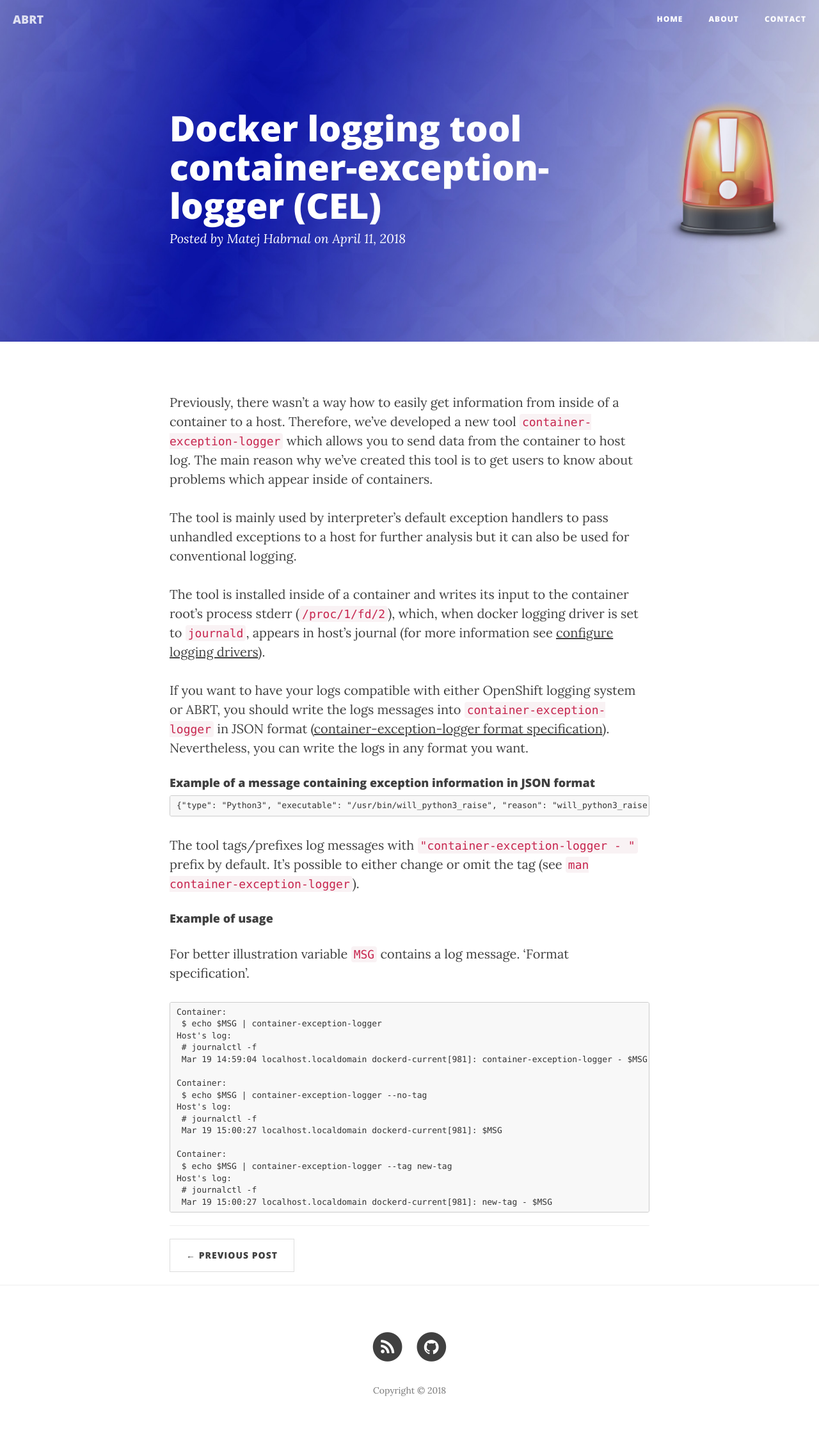
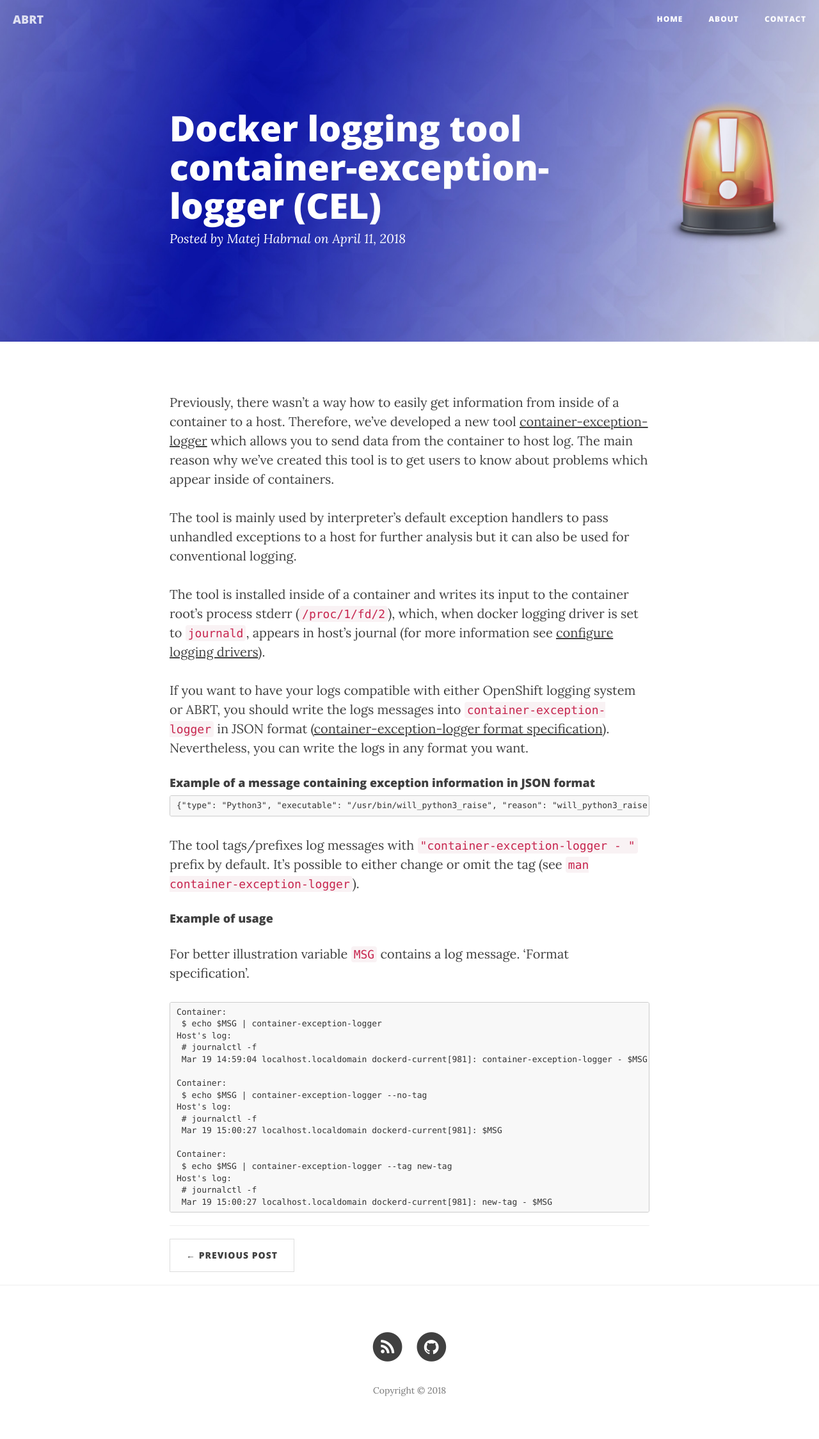
Before and after one commit to abrt/abrt.github.io, a Jekyll site: the page built from _posts/2018-04-11-container-exception-logger.markdown, in a window 1280 px wide. Shown: the whole page at 64% size. Built offline with Jekyll 4.4.1, drawn with Linux system fonts in a browser that asks for light colours; nearby versions of some CDN libraries.

```diff
--- a/_posts/2018-04-11-container-exception-logger.markdown
+++ b/_posts/2018-04-11-container-exception-logger.markdown
@@ -8,7 +8,7 @@ categories: ABRT container exception Docker CEL
 ---
 Previously, there wasn't a way how to easily get information from inside of a
 container to a host. Therefore, we've developed a new tool
-`container-exception-logger` which allows you to send data from the container to host log.
+[container-exception-logger] which allows you to send data from the container to host log.
 The main reason why we've created
 this tool is to get users to know about problems which appear inside of containers.
 
```
Also changed, not shown: other parts of _posts/2018-04-11-container-exception-logger.markdown (+1 -0 lines).
